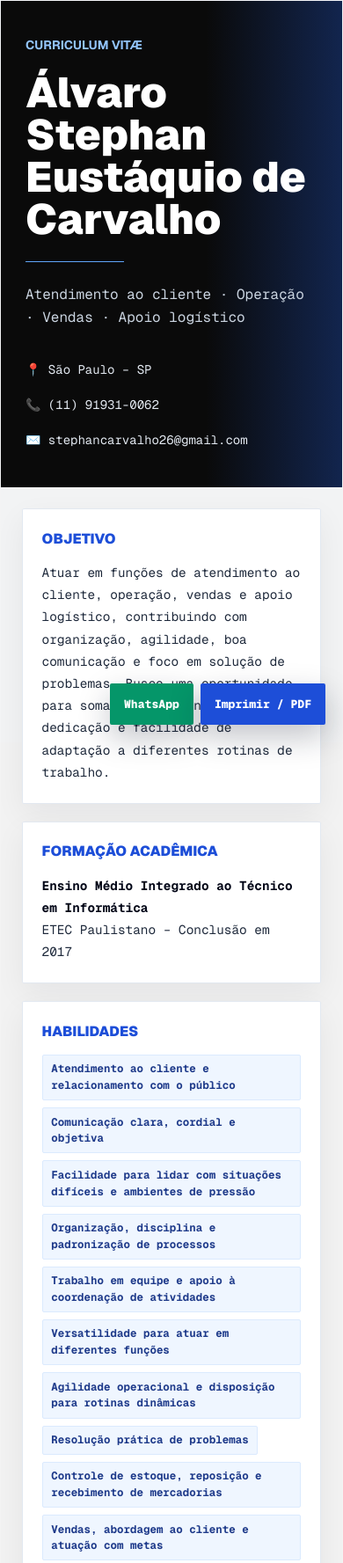
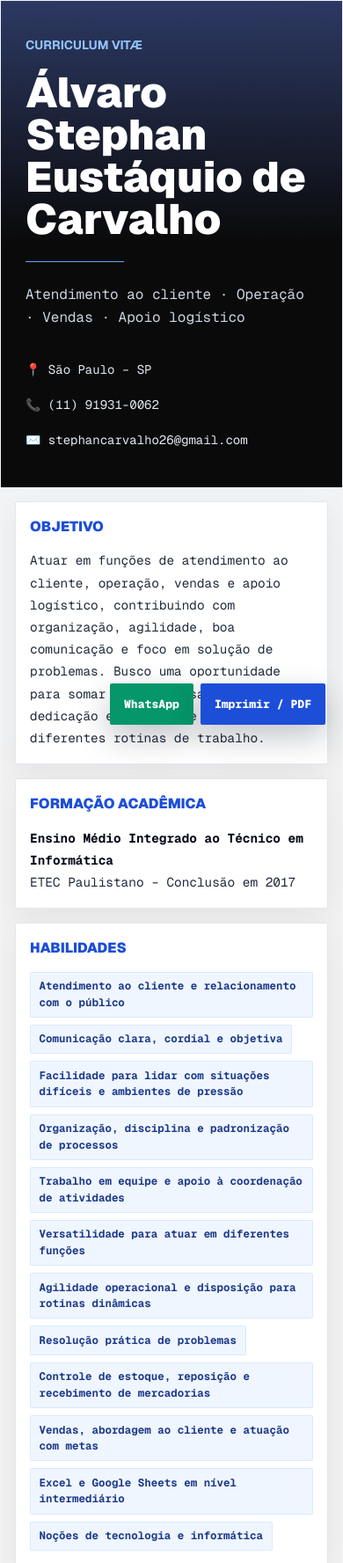
Before and after one commit to stephan-carvalho/curriculum, a plain HTML site: page index.html in a window 390 px wide. Shown: the top 1777 px of the page at 88% size. Drawn offline with nearby package versions, Linux system fonts and the light colour scheme.

Commit message:
Refactor HTML structure and update styles

```diff
--- a/index.html
+++ b/index.html
@@ -31,16 +31,14 @@
 
   <main class="max-w-6xl mx-auto px-0 py-0 md:px-5 md:py-12">
     <section class="bg-white/95 border border-white/10 shadow-2xl rounded-none md:rounded-sm overflow-hidden">
-      <header class="relative bg-neutral-950 text-white px-7 py-10 md:px-12 md:py-14 overflow-hidden">
-        <div class="absolute right-0 top-0 h-full w-2/5 bg-gradient-to-l from-blue-600/30 to-transparent"></div>
 
+      <header class="relative text-white px-7 py-10 md:px-12 md:py-14 overflow-hidden bg-gradient-to-b from-blue-950/90 via-neutral-950 to-neutral-950">
         <div class="relative z-10 grid lg:grid-cols-[1fr_auto] gap-8 items-end">
           <div>
             <p class="font-title text-sm md:text-base uppercase text-blue-300 mb-5 font-bold">
               Curriculum Vitæ
             </p>
 
-           <!-- TROQUE O H1 ATUAL POR ESTE -->
             <h1 class="font-title text-5xl md:text-7xl font-black leading-[1] tracking-normal text-white">
               Álvaro Stephan<br />
               Eustáquio de Carvalho
@@ -61,8 +59,8 @@
         </div>
       </header>
 
-      <div class="p-6 md:p-10 grid lg:grid-cols-[340px_1fr] gap-8">
-        <aside class="space-y-5">
+      <div class="p-4 md:p-10 grid lg:grid-cols-[340px_1fr] gap-5 md:gap-8">
+        <aside class="space-y-4 md:space-y-5">
           <section class="card">
             <h2>Objetivo</h2>
             <p>
@@ -105,7 +103,7 @@
           </section>
         </aside>
 
-        <section class="space-y-8">
+        <section class="space-y-5 md:space-y-8">
           <section class="content-card">
             <h2 class="section-title">Resumo Profissional</h2>
             <p>
@@ -235,6 +233,18 @@
       box-shadow: 0 12px 35px rgba(15, 23, 42, .06);
       transition: transform .25s ease, box-shadow .25s ease, border-color .25s ease;
       animation: fadeUp .7s ease both;
+    }
+
+    @media (max-width: 767px) {
+      .card,
+      .content-card,
+      .timeline article {
+        padding: 1rem;
+      }
+
+      .timeline {
+        gap: 1rem;
+      }
     }
 
     .card:hover,
```
Lines whose indentation alone changed are shown as unchanged.
